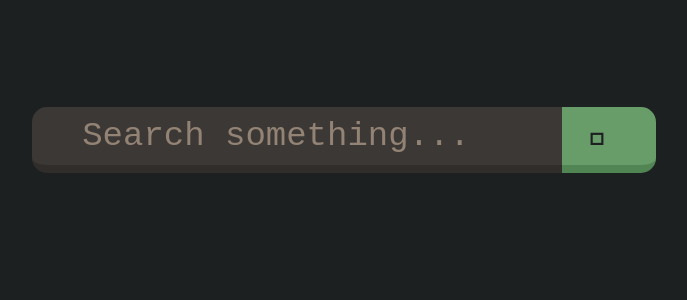
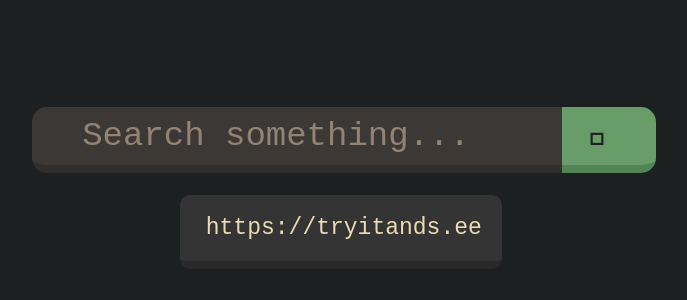
Before and after one commit to Oglo12/search-page, a plain HTML site: page index.html in a window 1280 px wide. Shown: the part 228-528 px from the top of the page, without its empty margins (296-983 px from the left). Drawn offline with Linux system fonts and the light colour scheme; a web font is replaced by a local one.

Commit message:
Text blurb!

```diff
--- a/index.html
+++ b/index.html
@@ -5,6 +5,40 @@
 		<title>OgloSearch</title>
 		<link rel="stylesheet" href="styles.css">
 		<meta name="description" content="Let's search something....">
+		<script>
+			// JavaScript code to set random background image and phrase.
+			window.addEventListener("DOMContentLoaded", function() {
+				var phrases = [
+					"I hope something good happens to you today!",
+					"Subscribe to OgloTheNerd!",
+					"FOSS is just better. It makes the wheel go 'round.",
+					"HTML and CSS, that's the stuff!",
+					"Linux is not Windows... it is closer to MacOS.",
+					"sudo rm -rf / --no-preserve-root",
+					"Raspberry Pi 4, why are you so rare!?",
+					"こんにちは！",
+					"Bender: Bite my shiny metal...",
+					"Leap into the adventure, defy gravity!",
+					"Sometimes minimal is good!",
+					"Why, hello there!",
+					"Hello, world!",
+					"Rust is the future of programming.",
+					"Immutible Linux is still not there yet.",
+					"Wayland is the future. Let X11 die in peace.",
+					"LinuxFX is a dangerous distro!",
+					"You look beautiful!",
+					"Odysee > YouTube = True",
+					"https://tryitands.ee",
+					"Display managers hate Fedora Linux.",
+				];
+
+				var randomPhraseIndex = Math.floor(Math.random() * phrases.length);
+				var randomPhrase = phrases[randomPhraseIndex];
+
+				//document.body.style.backgroundImage = "url('" + randomImage + "')";
+				document.querySelector(".phrase").textContent = randomPhrase;
+			});
+		</script>
 	</head>
 
 	<body>
@@ -14,5 +48,9 @@
 				<input class="search_bar_item search_button" type="submit" value="   ">
 			</form>
 		</div>
+
+		<div class="phrase_container">
+			<p class="phrase">
+		</div>
 	</body>
 </html>
--- a/styles.css
+++ b/styles.css
@@ -29,6 +29,8 @@
 body {
 	background-color: #1d2021;
 	color: #ebdbb2;
+	background-size: cover;
+	background-repeat: no-repeat;
 }
 
 .container {
@@ -73,3 +75,28 @@ body {
 	background-color: #8ec07c;
 	border-bottom: 8px solid #76a765;
 }
+
+p {
+	font-size: 23px;
+	max-width: 800px;
+	background-color: #343434;
+	padding-left: 26px;
+	padding-top: 20px;
+	padding-right: 20px;
+	padding-bottom: 20px;
+	border-radius: 10px;
+	font-family: 'NerdFont', monospace;
+	text-align: center;
+	border-bottom: 8px solid #292929;
+}
+
+.phrase_container {
+	position: fixed;
+	top: 50%;
+	left: 0px;
+	width: 99.5%;
+	height: 10%;
+	display: flex;
+	align-items: flex-start;
+	justify-content: center;
+}
```
